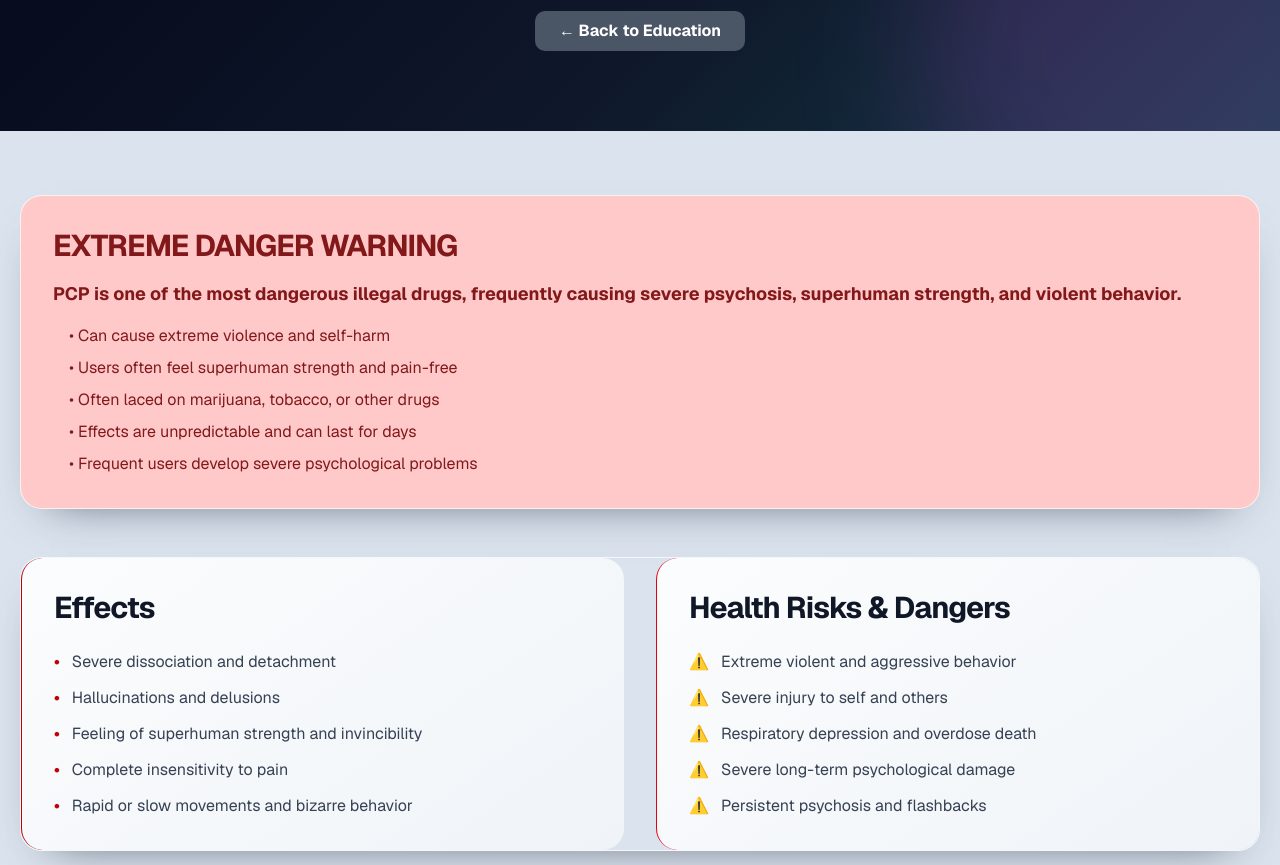
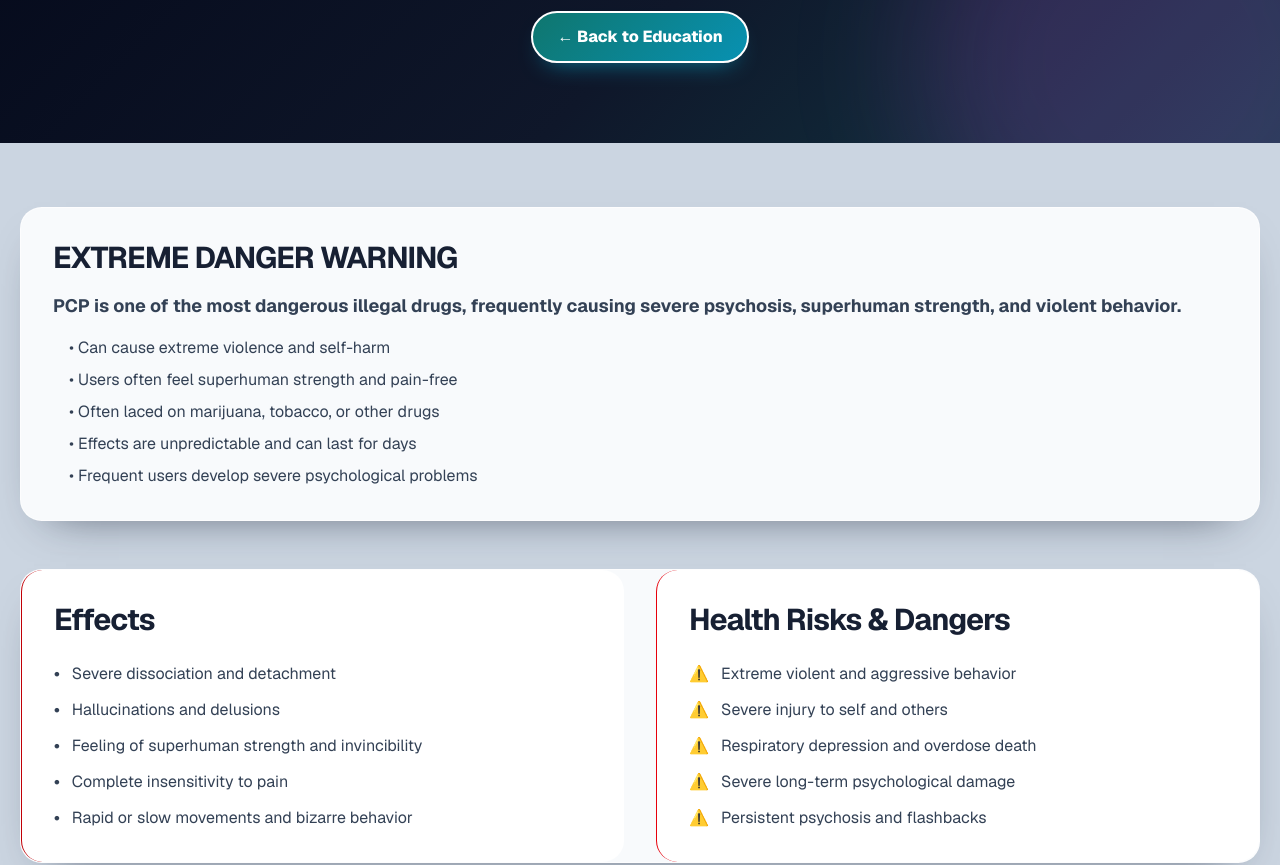
Before and after one commit to dgardner1982/v0-ottawa-county-resources, a Next.js app: page /drug/pcp in a window 1280 px wide. Shown: the part 460-1325 px from the top of the page. Built offline with nearby package versions, Linux system fonts and the light colour scheme.

Commit message:
Improve substance page readability and controls

```diff
--- a/app/globals.css
+++ b/app/globals.css
@@ -273,7 +273,57 @@
 
 /* Shared visual skin for the legacy substance-detail routes. */
 body:has(header.bg-white.border-b-2.border-teal-200) {
-  background: #dbe4ee;
+  background: #cbd5e1;
+}
+
+body:has(header.bg-white.border-b-2.border-teal-200) main.max-w-6xl {
+  background: #cbd5e1;
+  color: #172033;
+}
+
+body:has(header.bg-white.border-b-2.border-teal-200) main.max-w-6xl > div {
+  background: #f8fafc;
+  color: #172033;
+}
+
+body:has(header.bg-white.border-b-2.border-teal-200) main.max-w-6xl > div[class*="bg-"] {
+  background-color: #f8fafc;
+}
+
+body:has(header.bg-white.border-b-2.border-teal-200) main.max-w-6xl > div p,
+body:has(header.bg-white.border-b-2.border-teal-200) main.max-w-6xl > div li,
+body:has(header.bg-white.border-b-2.border-teal-200) main.max-w-6xl > div span {
+  color: #334155;
+}
+
+body:has(header.bg-white.border-b-2.border-teal-200) main.max-w-6xl > div h2,
+body:has(header.bg-white.border-b-2.border-teal-200) main.max-w-6xl > div h3 {
+  color: #172033;
+}
+
+body:has(header.bg-white.border-b-2.border-teal-200) header a > button,
+body:has(header.bg-white.border-b-2.border-teal-200) main.max-w-6xl a > button {
+  background: linear-gradient(135deg, #0f766e, #0891b2);
+  color: #ffffff;
+  border: 2px solid #ffffff;
+  border-radius: 9999px;
+  padding: 0.75rem 1.5rem;
+  font-size: 1rem;
+  font-weight: 800;
+  box-shadow: 0 12px 24px -14px rgba(8, 145, 178, 0.9);
+  transition: transform 250ms ease, box-shadow 250ms ease, filter 250ms ease;
+}
+
+body:has(header.bg-white.border-b-2.border-teal-200) header a > button:hover,
+body:has(header.bg-white.border-b-2.border-teal-200) main.max-w-6xl a > button:hover {
+  transform: translateY(-3px) scale(1.02);
+  filter: brightness(1.08);
+  box-shadow: 0 18px 30px -14px rgba(8, 145, 178, 0.85);
+}
+
+body:has(header.bg-white.border-b-2.border-teal-200) main.max-w-6xl > div::before,
+body:has(header.bg-white.border-b-2.border-teal-200) main.max-w-6xl > div::after {
+  display: none;
 }
 
 body:has(header.bg-white.border-b-2.border-teal-200) header.bg-white.border-b-2.border-teal-200 {
@@ -349,8 +399,8 @@ body:has(header.bg-white.border-b-2.border-teal-200) main.max-w-6xl {
   max-width: none;
   margin: 0;
   padding: 4rem max(1.25rem, calc((100vw - 80rem) / 2));
-  background: #dbe4ee;
-}
+  background: #cbd5e1;
+  }
 
 body:has(header.bg-white.border-b-2.border-teal-200) main.max-w-6xl > div {
   border: 1px solid rgba(255, 255, 255, 0.72);
@@ -368,7 +418,14 @@ body:has(header.bg-white.border-b-2.border-teal-200) main.max-w-6xl > div:hover
 body:has(header.bg-white.border-b-2.border-teal-200) main.max-w-6xl > div.grid > div {
   border-left-width: 1px;
   border-radius: 1.35rem;
-  background: linear-gradient(145deg, rgba(255,255,255,0.9), rgba(241,245,249,0.92));
+  background: #ffffff;
+  background-image: none;
+  }
+
+body:has(header.bg-white.border-b-2.border-teal-200) .resource-card::after,
+body:has(header.bg-white.border-b-2.border-teal-200) main.max-w-6xl > div::after {
+  display: none;
+  animation: none;
 }
 
 body:has(header.bg-white.border-b-2.border-teal-200) main.max-w-6xl h2 {
```
